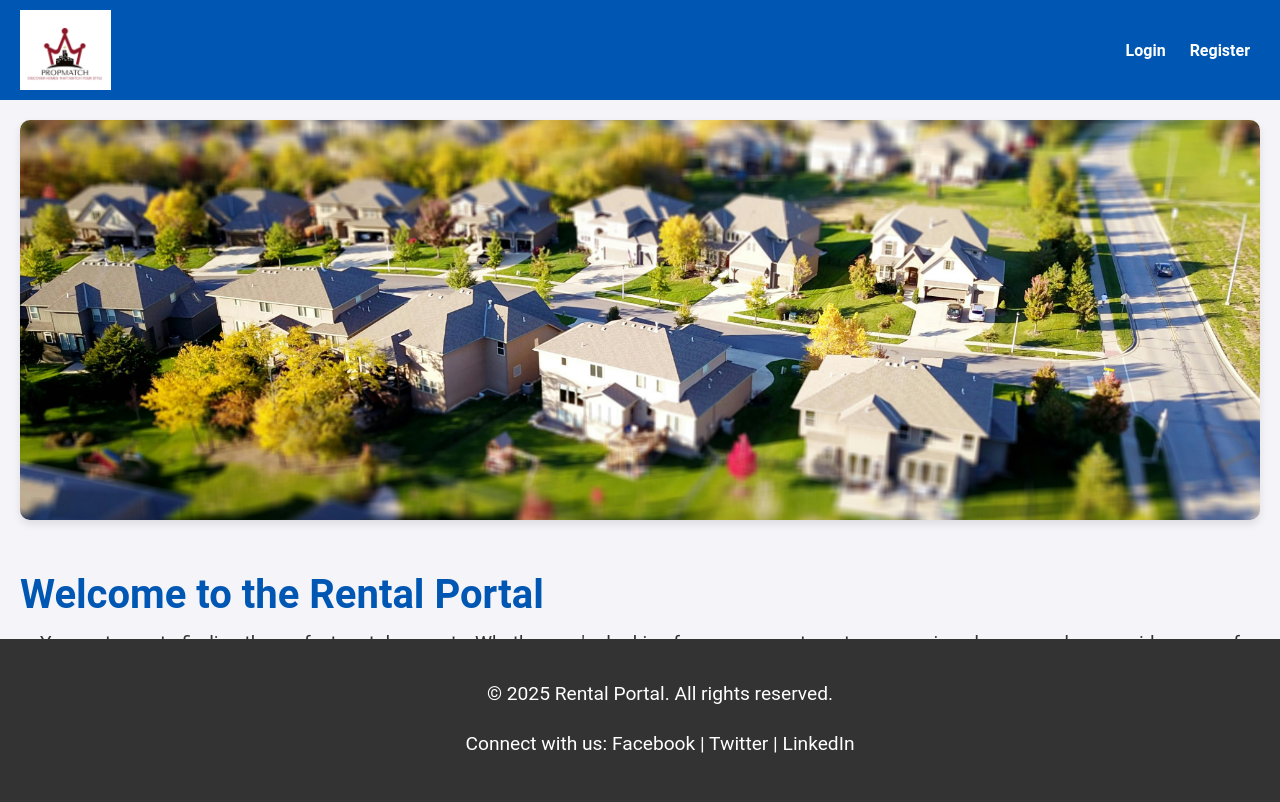
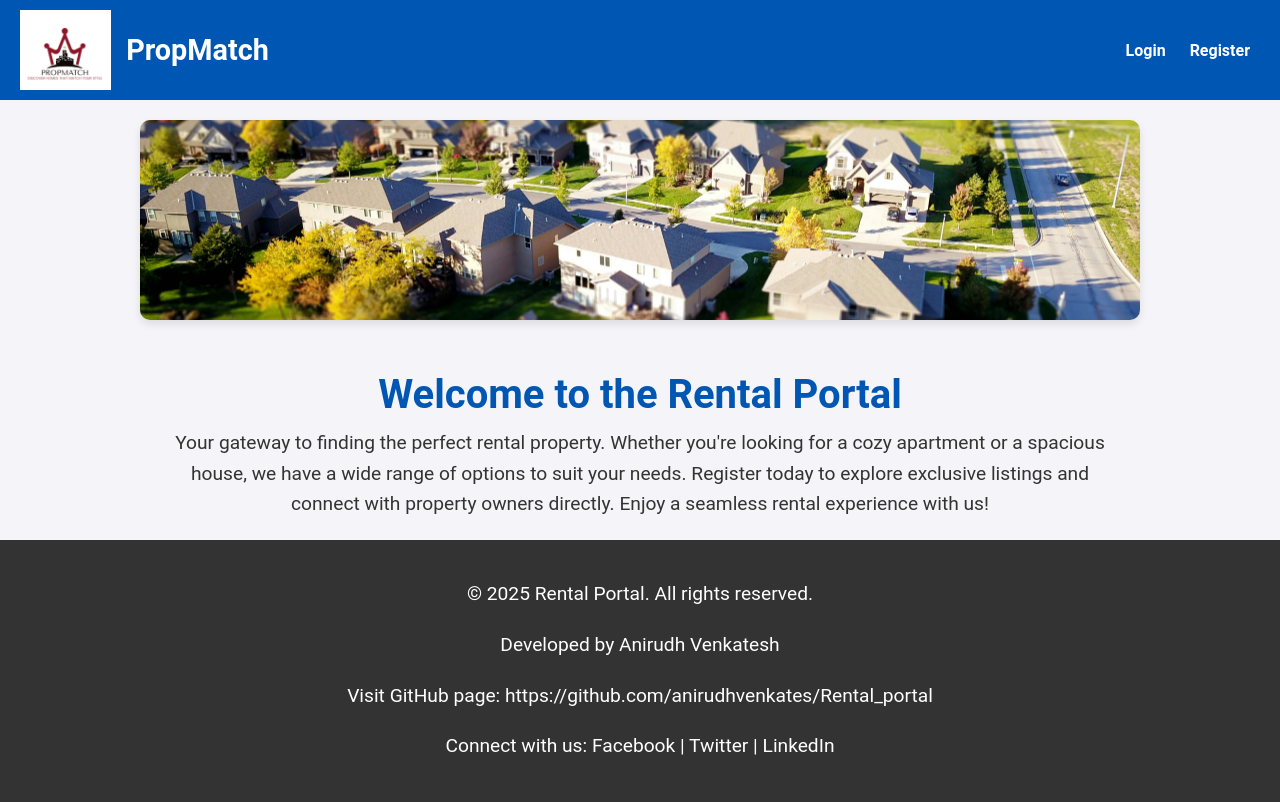
Before and after one commit to anirudhvenkates/Rental_portal, a Flask app: page / in a window 1280 px wide. Before the commit the page ends 753 px from the top, so only its background shows below. Run offline with Flask 3, Linux system fonts and the light colour scheme.

Commit message:
Adjustments to title and styling

```diff
--- a/UI/static/css/styles.css
+++ b/UI/static/css/styles.css
@@ -4,6 +4,16 @@ body {
     padding: 0;
     background-color: #f4f4f9;
     color: #333;
+    min-height: 100vh;
+    display: flex;
+    flex-direction: column;
+}
+
+/* Centered container for consistent max width */
+.container {
+    max-width: 1000px;
+    margin: 0 auto;
+    padding: 0 20px;
 }
 
 header {
@@ -13,7 +23,22 @@ header {
     display: flex;
     align-items: center;
     justify-content: space-between;
-}.logo {
+}
+
+.brand {
+    display: flex;
+    align-items: center;
+}
+
+.site-title {
+    font-size: 1.8em;
+    font-weight: bold;
+    color: #fff;
+    margin-left: 15px;
+}
+
+
+.logo {
     height: 80px;
 }
 
@@ -29,19 +54,19 @@ nav a:hover {
 }
 
 main {
-    padding: 20px;
+    padding: 20px 0;
+    flex: 1;
 }
 
 .welcome-img {
     width: 100%;
-    max-height: 400px;
+    max-height: 200px;
     object-fit: cover;
     margin-bottom: 20px;
     border-radius: 10px;
     box-shadow: 0 4px 8px rgba(0,0,0,0.1);
 }
 
-/* Welcome text styling */
 .welcome-text {
     text-align: center;
     font-size: 1.2em;
@@ -54,6 +79,7 @@ h1 {
     color: #0056b3;
     font-size: 2.5em;
     margin-bottom: 10px;
+    text-align: center;
 }
 
 p {
@@ -99,12 +125,8 @@ footer {
     background-color: #333;
     color: #fff;
     text-align: center;
-    padding: 20px;
-    position: absolute;
-    bottom: 0;
-    width: 100%;
+    padding: 20px 0;
 }
-
 footer a {
     color: #fff;
     text-decoration: none;
--- a/UI/templates/home.html
+++ b/UI/templates/home.html
@@ -2,29 +2,40 @@
 <html lang="en">
 <head>
     <meta charset="UTF-8">
-    <title>Home - Rental Portal</title>
+    <title>Home - PropMatch</title>
     <link rel="stylesheet" href="{{ url_for('static', filename='css/styles.css') }}">
 </head>
 <body>
     <header>
+		<div class="brand">
 			<img src="{{ url_for('static', filename='images/logo.png') }}" alt="Logo" class="logo">
+			<span class="site-title">PropMatch</span>
+		</div>
 		<nav>
 			<a href="{{ url_for('login') }}">Login</a>
 			<a href="{{ url_for('register') }}">Register</a>
 		</nav>
 	</header>
+
+
     <main>
-        <!-- Welcome image added before the welcome message -->
+        <div class="container">
             <img src="{{ url_for('static', filename='images/welcome.jpg') }}" alt="Welcome Image" class="welcome-img">
             <h1>Welcome to the Rental Portal</h1>
             <p class="welcome-text">
                 Your gateway to finding the perfect rental property. Whether you're looking for a cozy apartment or a spacious house, we have a wide range of options to suit your needs.
                 Register today to explore exclusive listings and connect with property owners directly. Enjoy a seamless rental experience with us!
             </p>
+        </div>
     </main>
+
     <footer>
+        <div class="container">
             <p>© 2025 Rental Portal. All rights reserved.</p>
+			<p>Developed by Anirudh Venkatesh</p>
+			<p>Visit GitHub page: https://github.com/anirudhvenkates/Rental_portal</p>
             <p>Connect with us: <a href="#">Facebook</a> | <a href="#">Twitter</a> | <a href="#">LinkedIn</a></p>
+        </div>
     </footer>
 </body>
 </html>
--- a/UI/templates/perform_operation.html
+++ b/UI/templates/perform_operation.html
@@ -7,7 +7,10 @@
 </head>
 <body>
     <header>
-        <img src="{{ url_for('static', filename='images/logo.png') }}" alt="Logo" class="logo">
+		<div class="brand">
+			<img src="{{ url_for('static', filename='images/logo.png') }}" alt="Logo" class="logo">
+			<span class="site-title">PropMatch</span>
+		</div>
         <nav>
             <a href="{{ url_for('dashboard') }}">Dashboard</a>
             <a href="{{ url_for('home') }}">Home</a>
```
Also changed, not shown: UI/templates/dashboard.html (+5 -2 lines), UI/templates/login.html (+7 -6 lines), UI/templates/register.html (+5 -2 lines). Lines whose indentation alone changed are shown as unchanged.
